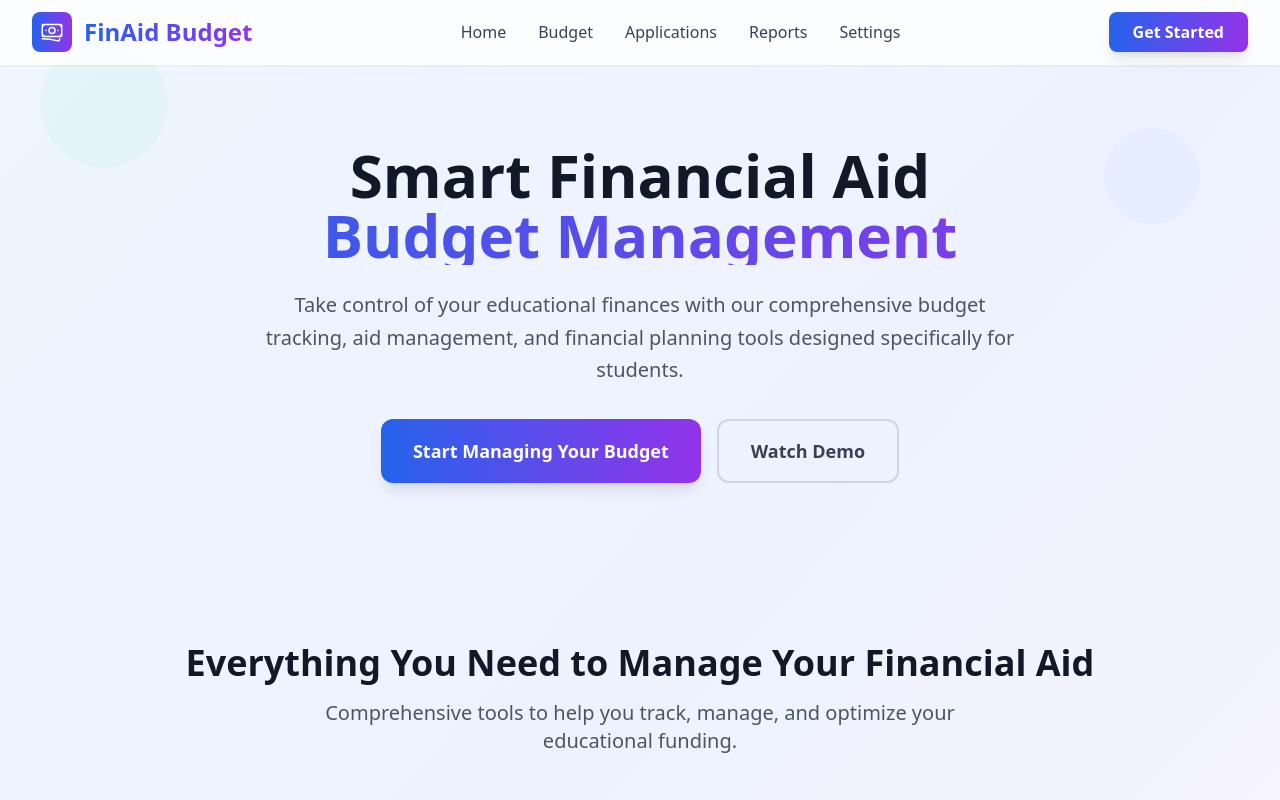
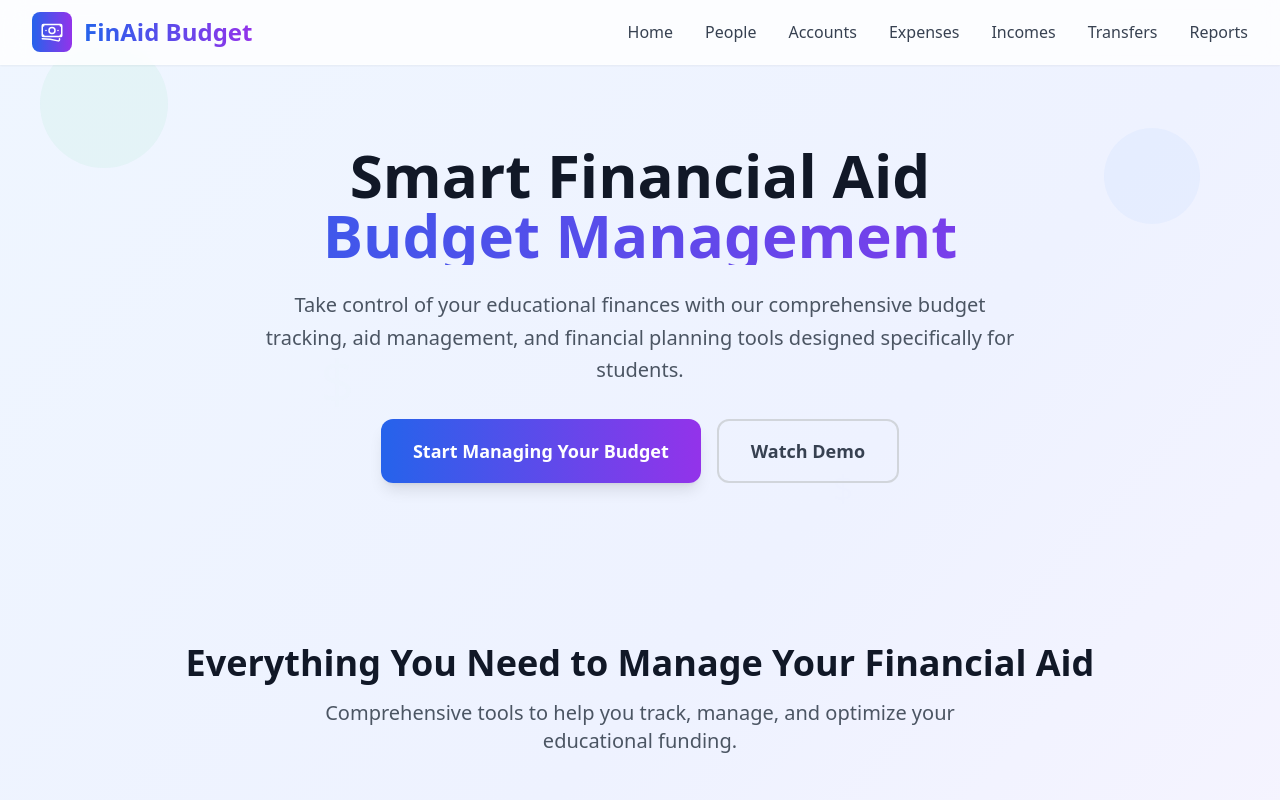
Before and after one commit to edwins-leonardi/finaid-frontend, a React (Vite) app: page / in a window 1280 px wide. Shown: the top 800 px of the page. Built offline with nearby package versions, Linux system fonts and the light colour scheme.

Commit message:
add menu items options

```diff
--- a/src/App.tsx
+++ b/src/App.tsx
@@ -69,18 +69,21 @@ function App() {
             {/* Desktop Navigation */}
             <nav className="hidden md:flex space-x-8">
               <a href="#" className="text-gray-700 hover:text-blue-600 font-medium transition-colors">Home</a>
-              <a href="#" className="text-gray-700 hover:text-blue-600 font-medium transition-colors">Budget</a>
-              <a href="#" className="text-gray-700 hover:text-blue-600 font-medium transition-colors">Applications</a>
+              <a href="#" className="text-gray-700 hover:text-blue-600 font-medium transition-colors">People</a>
+              <a href="#" className="text-gray-700 hover:text-blue-600 font-medium transition-colors">Accounts</a>
+              <a href="#" className="text-gray-700 hover:text-blue-600 font-medium transition-colors">Expenses</a>
+              <a href="#" className="text-gray-700 hover:text-blue-600 font-medium transition-colors">Incomes</a>
+              <a href="#" className="text-gray-700 hover:text-blue-600 font-medium transition-colors">Transfers</a>
               <a href="#" className="text-gray-700 hover:text-blue-600 font-medium transition-colors">Reports</a>
-              <a href="#" className="text-gray-700 hover:text-blue-600 font-medium transition-colors">Settings</a>
             </nav>
 
-            {/* CTA Button */}
+            {/* CTA Button
             <div className="hidden md:flex items-center space-x-4">
               <button className="bg-gradient-to-r from-blue-600 to-purple-600 text-white px-6 py-2 rounded-lg font-semibold hover:from-blue-700 hover:to-purple-700 transition-all duration-200 shadow-lg">
                 Get Started
               </button>
             </div>
+
 
             {/* Mobile menu button */}
             <div className="md:hidden">
@@ -100,13 +103,15 @@ function App() {
             <div className="md:hidden py-4 border-t border-gray-200">
               <div className="flex flex-col space-y-2">
                 <a href="#" className="text-gray-700 hover:text-blue-600 font-medium py-2">Home</a>
-                <a href="#" className="text-gray-700 hover:text-blue-600 font-medium py-2">Budget</a>
-                <a href="#" className="text-gray-700 hover:text-blue-600 font-medium py-2">Applications</a>
+                <a href="#" className="text-gray-700 hover:text-blue-600 font-medium py-2">People</a>
+                <a href="#" className="text-gray-700 hover:text-blue-600 font-medium py-2">Accounts</a>
+                <a href="#" className="text-gray-700 hover:text-blue-600 font-medium py-2">Expenses</a>
+                <a href="#" className="text-gray-700 hover:text-blue-600 font-medium py-2">Incomes</a>
+                <a href="#" className="text-gray-700 hover:text-blue-600 font-medium py-2">Transfers</a>
                 <a href="#" className="text-gray-700 hover:text-blue-600 font-medium py-2">Reports</a>
-                <a href="#" className="text-gray-700 hover:text-blue-600 font-medium py-2">Settings</a>
-                <button className="bg-gradient-to-r from-blue-600 to-purple-600 text-white px-6 py-2 rounded-lg font-semibold mt-4 w-full">
+                {/* <button className="bg-gradient-to-r from-blue-600 to-purple-600 text-white px-6 py-2 rounded-lg font-semibold mt-4 w-full">
                   Get Started
-                </button>
+                </button> */}
               </div>
             </div>
           )}
```
